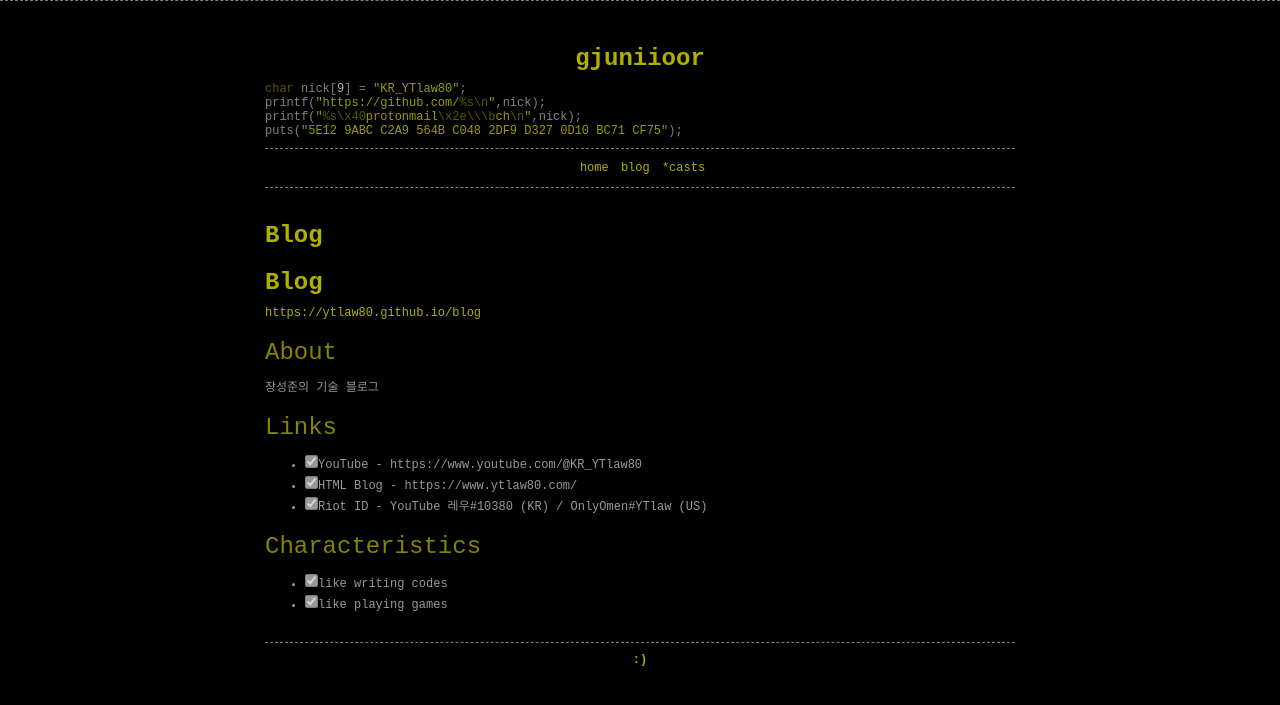
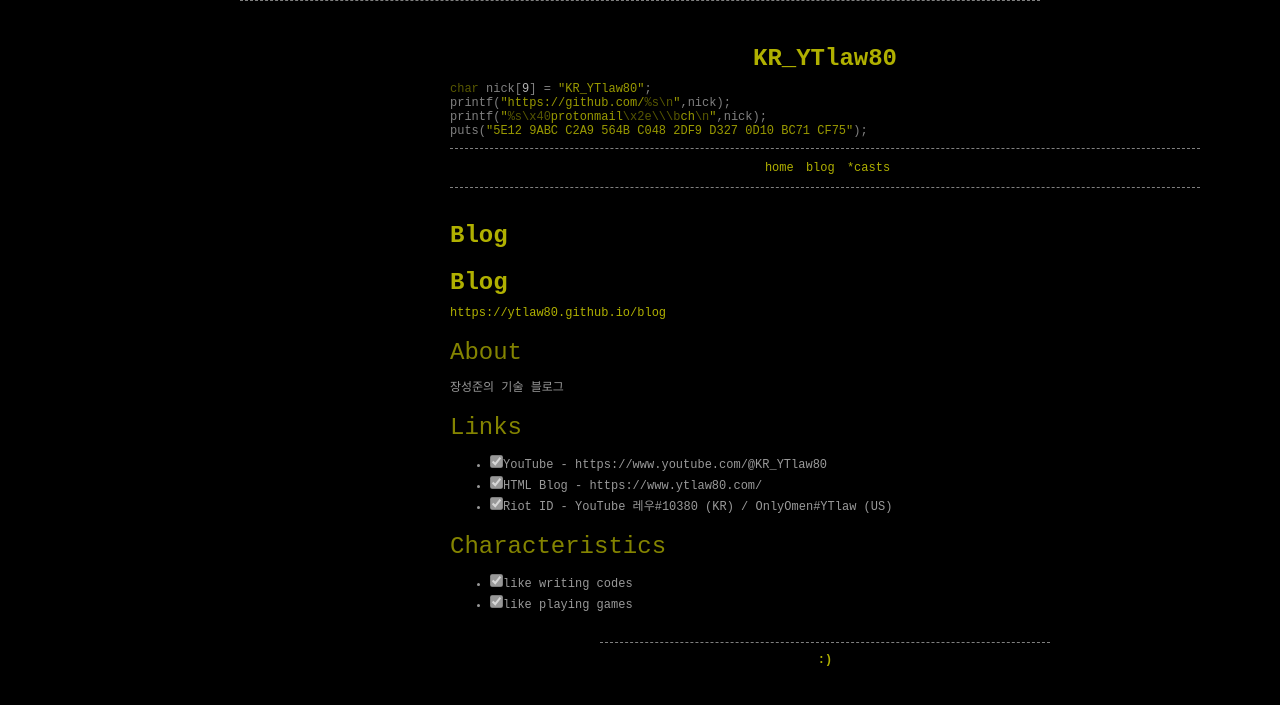
Before and after one commit to YTlaw80/blog, a Jekyll site: the page built from index.md, in a window 1280 px wide. Shown: the top 705 px of the page. Built offline with Jekyll 4.4.1, drawn with Linux system fonts in a browser that asks for light colours; our own code applies the rules of GitHub Pages for plain Markdown files.

Commit message:
index_TESTPOST_EDIT

```diff
--- a/_includes/header.html
+++ b/_includes/header.html
@@ -1,6 +1,6 @@
 <header class="row">
   <div class="col-lg-8 col-lg-offset-2">
-    <h1 class="">gjuniioor</h1>
+    <h1 class="">KR_YTlaw80</h1>
     <p>
     <span class="reserved">char</span> nick[<span class="number">9</span>] = <span class="string">"{{ site.nick }}"</span>;
     </p>
--- a/css/main.css
+++ b/css/main.css
@@ -8,7 +8,7 @@ body {
     line-height: unset !important;
     color: rgba(255,255,255,0.6);
     text-align: center;
-    //width: 800px;
+    width: 800px;
 }
 h1 {
   color: rgba(220,220,0,0.8);
@@ -24,7 +24,7 @@ h6 { color: rgba(220,220,0,0.3); }
 footer {
     color: rgba(220,220,0,0.8);
     font-weight: bold;
-    //width: 60%;
+    width: 60%;
     border-top: dashed 1px rgba(255,255,255,0.5);
     margin: 20px auto 15px;
     padding-top: 10px;
```
Also changed, not shown: README.md, images/favicon.jpg (deleted), images/newps.jpg (added), images/posts/2017/01.png (deleted), images/posts/2017/02.jpg (deleted), images/screenshot/01.png (deleted), images/screenshot/02.png (deleted).
